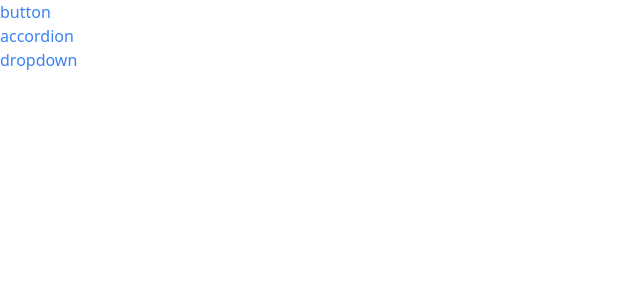
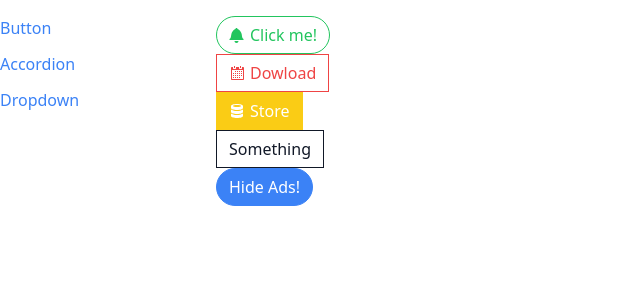
Before and after one commit to klaudiak98/components-list, a React (Create React App) app: page / in a window 1280 px wide. Shown: the top 300 px of the page, without its empty margins (0-640 px from the left). Built offline with nearby package versions, Linux system fonts and the light colour scheme.

Commit message:
Add Sidebar

```diff
--- a/src/App.jsx
+++ b/src/App.jsx
@@ -1,16 +1,17 @@
 import ButtonPage from "./pages/ButtonPage"
 import AccordionPage from "./pages/AccordionPage"
 import DropdownPage from "./pages/DropdownPage"
-import Link from "./components/Link"
 import Route from "./components/Route"
+import Sidebar from "./components/Sidebar"
 
 const App = () => {
 
-    return <div>
-        <Link to="/button">button</Link><br/>
-        <Link to="/accordion">accordion</Link><br/>
-        <Link to="/dropdown">dropdown</Link>
-        <div>
+    return <div className="container mx-auto grid grid-cols-6 gap-4 mt-4">
+        <Sidebar/>
+        <div className="col-span-5">
+            <Route path='/'>
+                <ButtonPage/>
+            </Route>
             <Route path='/button'>
                 <ButtonPage/>
             </Route>
--- a/src/components/Link.jsx
+++ b/src/components/Link.jsx
@@ -1,10 +1,14 @@
 import classNames from "classnames"
 import useNavigation from '../hooks/useNavigationContext'
 
-const Link = ({to, children}) => {
-    const {navigate} = useNavigation()
+const Link = ({to, children, className, activeClassName}) => {
+    const {navigate, currentPath} = useNavigation()
 
-    const classes = classNames('text-blue-500')
+    const classes = classNames(
+      'text-blue-500',
+      className,
+      currentPath === to && activeClassName
+    )
 
     const handleClick = (event) => {
       if (event.metaKey || event.ctrlKey) {
--- /dev/null
+++ b/src/components/Sidebar.jsx
@@ -0,0 +1,20 @@
+import Link from "./Link"
+
+const Sidebar = () => {
+    const links = [
+        {label: 'Button', path: '/button'},
+        {label: 'Accordion', path: '/accordion'},
+        {label: 'Dropdown', path: '/dropdown'},
+    ]
+
+    const renderedLinks = links.map(link => (
+        <Link key={link.label} to={link.path} className="mb-3" activeClassName="text-bold border-l-4 border-blue-500 pl-2 items-start">{link.label}</Link>
+    ))
+  return (
+    <div className="sticky top-0 flex flex-col">
+        {renderedLinks}
+    </div>
+  )
+}
+
+export default Sidebar
```
